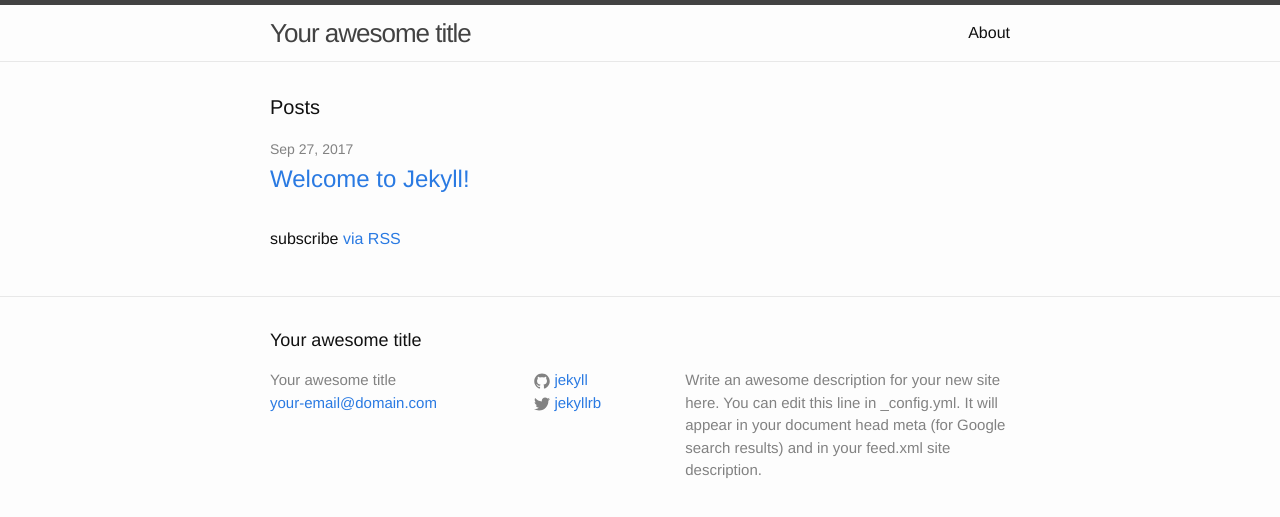
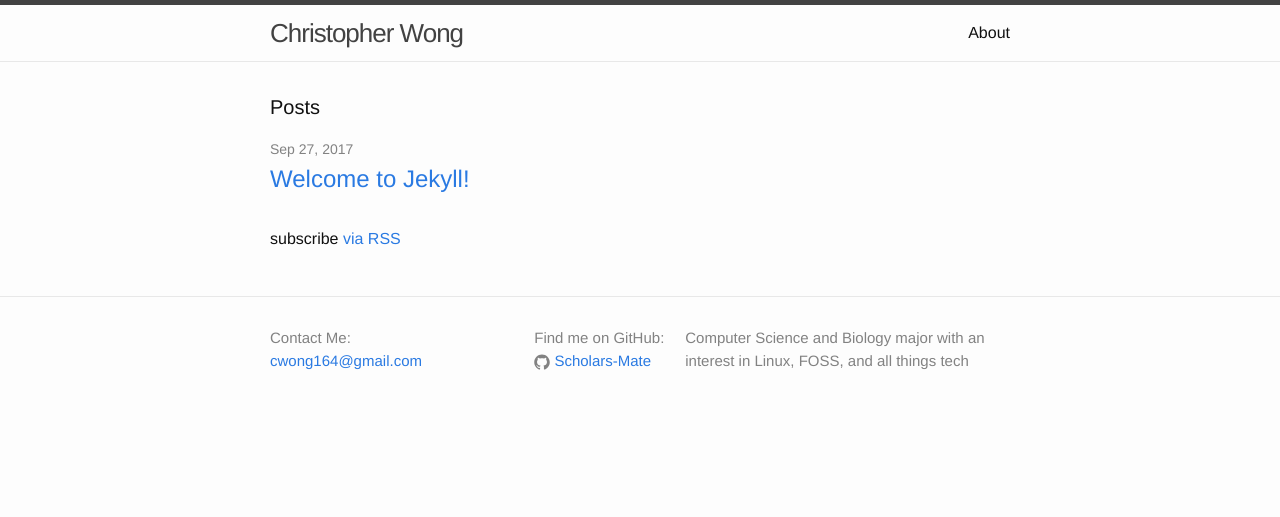
Before and after one commit to Scholars-Mate/Scholars-Mate.github.io, a Jekyll site: the page built from index.html, in a window 1280 px wide. Shown: the top 517 px of the page. Built offline with Jekyll 4.4.1, drawn with Linux system fonts in a browser that asks for light colours.

Commit message:
Basic configuration and customization

```diff
--- a/_config.yml
+++ b/_config.yml
@@ -6,16 +6,14 @@
 # 'jekyll serve'. If you change this file, please restart the server process.
 
 # Site settings
-title: Your awesome title
-email: your-email@domain.com
+title: Christopher Wong
+email: cwong164@gmail.com
 description: > # this means to ignore newlines until "baseurl:"
-  Write an awesome description for your new site here. You can edit this
-  line in _config.yml. It will appear in your document head meta (for
-  Google search results) and in your feed.xml site description.
+  Computer Science and Biology major with an interest in Linux, FOSS, and all
+  things tech
 baseurl: "" # the subpath of your site, e.g. /blog
-url: "http://yourdomain.com" # the base hostname & protocol for your site
-twitter_username: jekyllrb
-github_username:  jekyll
+url: "http://cwong.org" # the base hostname & protocol for your site
+github_username:  Scholars-Mate
 
 # Build settings
 markdown: kramdown
--- a/_includes/footer.html
+++ b/_includes/footer.html
@@ -2,29 +2,21 @@
 
   <div class="wrapper">
 
-    <h2 class="footer-heading">{{ site.title }}</h2>
-
     <div class="footer-col-wrapper">
       <div class="footer-col footer-col-1">
         <ul class="contact-list">
-          <li>{{ site.title }}</li>
-          <li><a href="mailto:{{ site.email }}">{{ site.email }}</a></li>
+          <li>
+            Contact Me: <br>
+            <a href="mailto:{{ site.email }}">{{ site.email }}</a></li>
         </ul>
       </div>
 
       <div class="footer-col footer-col-2">
         <ul class="social-media-list">
-          {% if site.github_username %}
           <li>
+            Find me on GitHub: <br>
             {% include icon-github.html username=site.github_username %}
           </li>
-          {% endif %}
-
-          {% if site.twitter_username %}
-          <li>
-            {% include icon-twitter.html username=site.twitter_username %}
-          </li>
-          {% endif %}
         </ul>
       </div>
 
```
